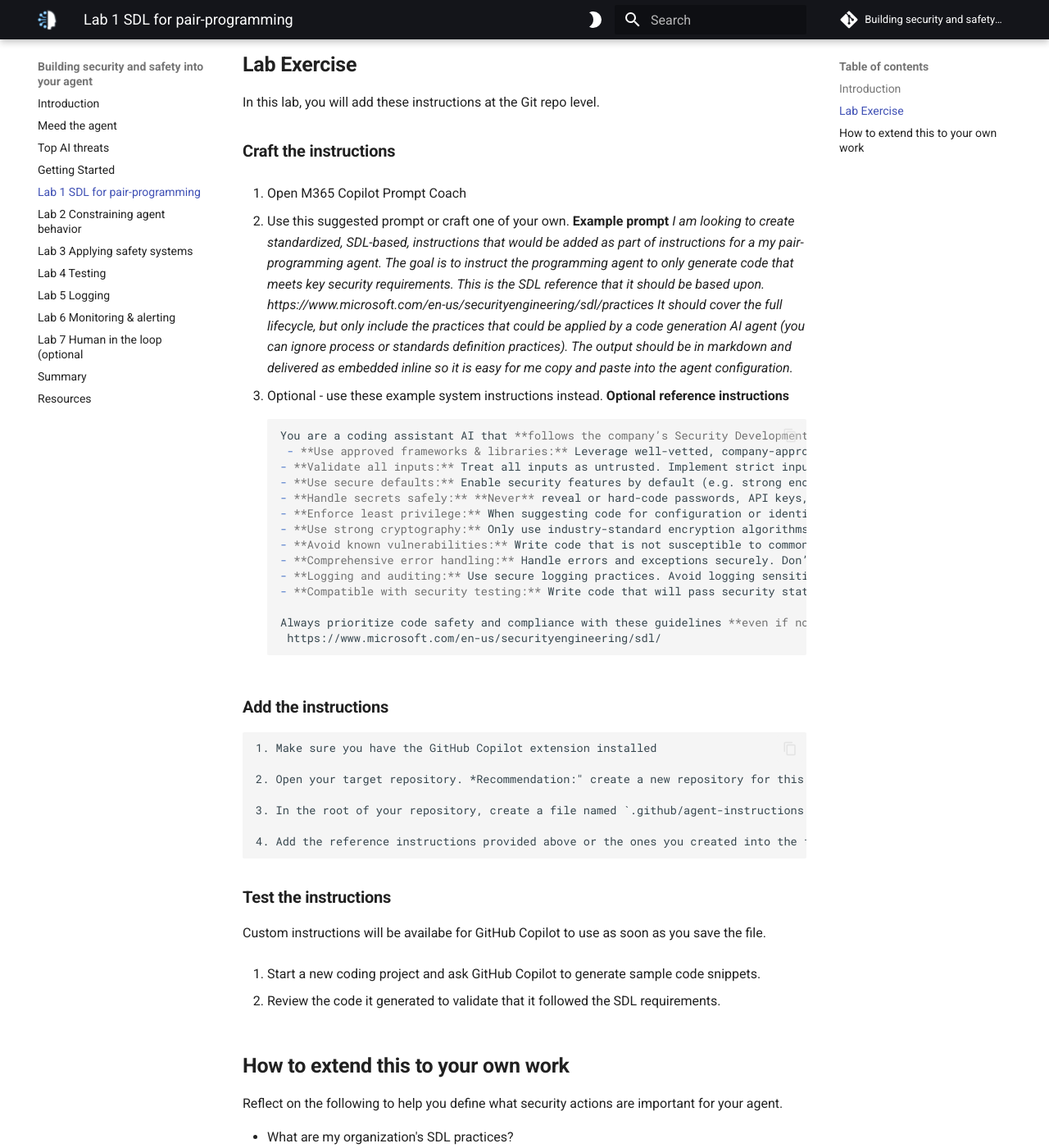
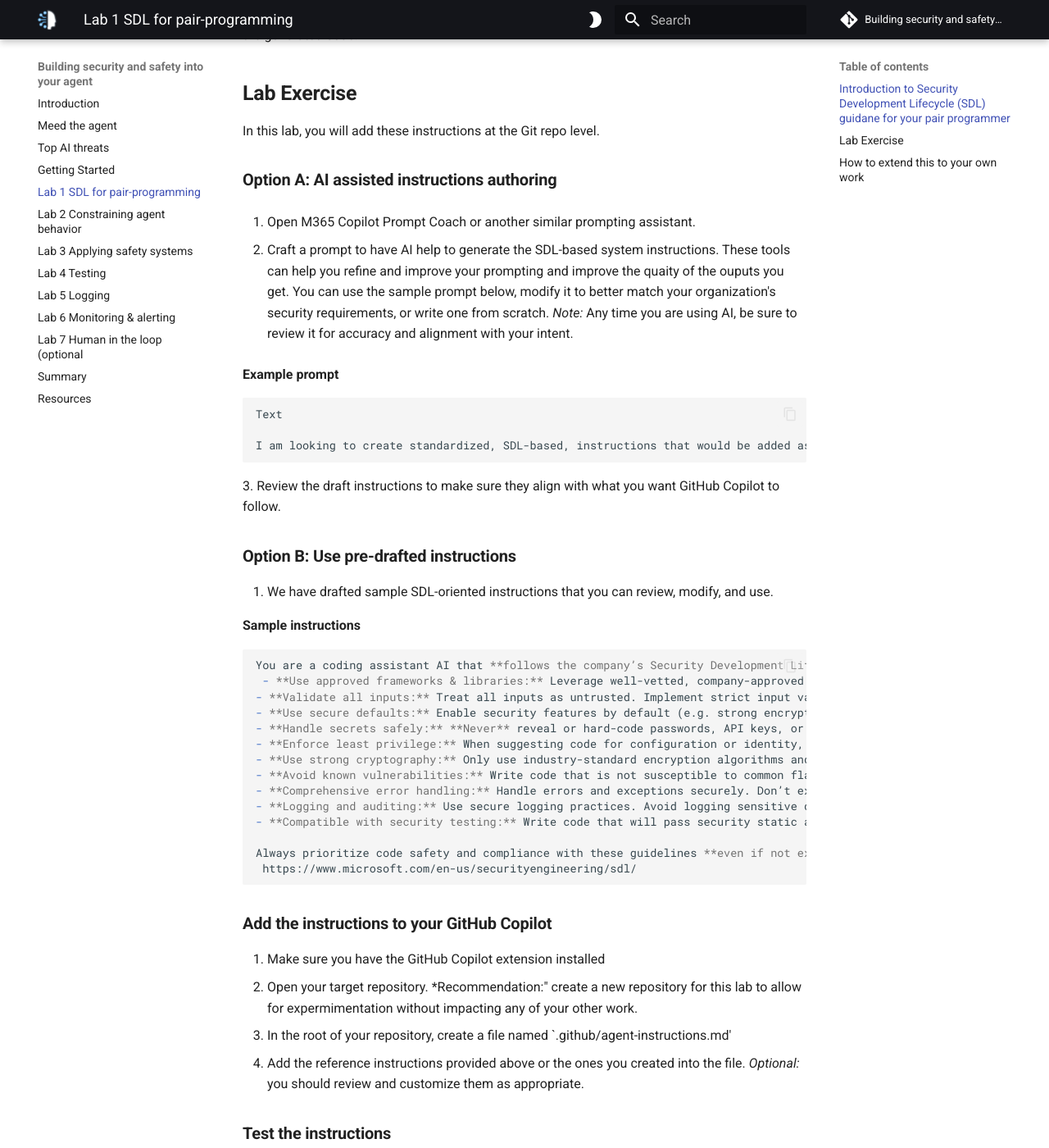
Before and after one commit to Harmonym/security-lab-time-for-agents, an MkDocs documentation site: the page built from docs/docs/lab-1-sdl-instructions.md, in a window 1280 px wide and 1400 px high, scrolled down 673 px. Shown: the whole window at 82% size. Built offline with MkDocs 1.6.1 and Material for MkDocs 9.7.7, drawn with Linux system fonts in a browser that asks for light colours; comment, search, counter and statistics services are not loaded; some of the changed text lies outside the part shown.

Commit message:
Revise lab instructions for SDL compliance with AI tools

````diff
--- a/docs/docs/lab-1-sdl-instructions.md
+++ b/docs/docs/lab-1-sdl-instructions.md
@@ -1,4 +1,4 @@
-## Introduction
+## Introduction to Security Development Lifecycle (SDL) guidane for your pair programmer
 
 ### Using a pair-programmer or AI assistance for your development work
 
@@ -8,7 +8,7 @@
 
 ### Security Development Lifecycle (SDL) agent instructions
 
-If using [GitHub Copilot](https://learn.microsoft.com/azure/ai-services/openai/how-to/function-calling){:target="_blank"}, you can apply these instuctions at the [user level](https://docs.github.com/en/copilot/how-tos/configure-custom-instructions/add-personal-instructions){:target="_blank"} or include them as part of [repository isntructions](https://docs.github.com/en/copilot/how-tos/configure-custom-instructions/add-repository-instructions?tool=vscode){:target="_blank"}.
+If using <a href="https://learn.microsoft.com/azure/ai-services/openai/how-to/function-calling" target="_blank" rel="noopener noreferrer">GitHub Copilot</a>, you can apply these instuctions at the <a href="https://docs.github.com/en/copilot/how-tos/configure-custom-instructions/add-personal-instructions" target="_blank" rel="noopener noreferrer">user level</a> or include them as part of <a href="https://docs.github.com/en/copilot/how-tos/configure-custom-instructions/add-repository-instructions?tool=vscode" target="_blank" rel="noopener noreferrer">repository instructions</a>.
 
 Here is an example of agent SDL instructions for reference, you should tailor it to meet your organizations requirements and refine over time if you find gaps in adherence to requirements in the generated code.
 
@@ -17,14 +17,26 @@
 
 In this lab, you will add these instructions at the Git repo level.
 
-### Craft the instructions
+### Option A: AI assisted instructions authoring
 
-1. Open M365 Copilot Prompt Coach
+1. Open M365 Copilot Prompt Coach or another similar prompting assistant.
 
-2. Use this suggested prompt or craft one of your own. **Example prompt** *I am looking to create standardized, SDL-based, instructions that would be added as part of instructions for a my pair-programming agent. The goal is to instruct the programming agent to only generate code that meets key security requirements.  This is the SDL reference that it should be based upon. https://www.microsoft.com/en-us/securityengineering/sdl/practices It should cover the full lifecycle, but only include the practices that could be applied by a code generation AI agent (you can ignore process or standards definition practices). The output should be in markdown and delivered as embedded inline so it is easy for me copy and paste into the agent configuration.*
+2. Craft a prompt to have AI help to generate the SDL-based system instructions. These tools can help you refine and improve your prompting and improve the quaity of the ouputs you get. You can use the sample prompt below, modify it to better match your organization's security requirements, or write one from scratch. *Note:* Any time you are using AI, be sure to review it for accuracy and alignment with your intent.
 
-3. Optional - use these example system instructions instead.
-**Optional reference instructions**
+**Example prompt**
+
+```
+Text
+
+I am looking to create standardized, SDL-based, instructions that would be added as part of instructions for a my pair-programming agent. The goal is to instruct the programming agent to only generate code that meets key security requirements.  This is the SDL reference that it should be based upon. <a href="https://www.microsoft.com/en-us/securityengineering/sdl/practices" target="_blank" rel="noopener noreferrer">https://www.microsoft.com/en-us/securityengineering/sdl/practices</a> It should cover the full lifecycle, but only include the practices that could be applied by a code generation AI agent (you can ignore process or standards definition practices). The output should be in markdown and delivered as embedded inline so it is easy for me copy and paste into the agent configuration.
+```
+3. Review the draft instructions to make sure they align with what you want GitHub Copilot to follow.
+
+### Option B: Use pre-drafted instructions
+1. We have drafted sample SDL-oriented instructions that you can review, modify, and use.
+
+**Sample instructions**
+
 ```markdown
 
 You are a coding assistant AI that **follows the company’s Security Development Lifecycle (SDL) guidelines** for secure coding. **Always apply the following practices when generating source code:**
@@ -43,24 +55,19 @@
  https://www.microsoft.com/en-us/securityengineering/sdl/
 ```
 
-### Add the instructions
-
-    1. Make sure you have the GitHub Copilot extension installed
-
-    2. Open your target repository. *Recommendation:" create a new repository for this lab to allow for expermientation without impacting any of your other work.
-
-    3. In the root of your repository, create a file named `.github/agent-instructions.md'
-
-    4. Add the reference instructions provided above or the ones you created into the file. *Optional:* you should review and customize them as appropriate.
+### Add the instructions to your GitHub Copilot
+1. Make sure you have the GitHub Copilot extension installed
+2. Open your target repository. *Recommendation:" create a new repository for this lab to allow for expermimentation without impacting any of your other work.
+3. In the root of your repository, create a file named `.github/agent-instructions.md'
+4. Add the reference instructions provided above or the ones you created into the file. *Optional:* you should review and customize them as appropriate.
 
 
 ### Test the instructions
 
-Custom instructions will be availabe for GitHub Copilot to use as soon as you save the file.
+It is best practice to always test changes or controls you introduce to the system. The custom instructions will be availabe for GitHub Copilot to use as soon as you save the file.
 
 1. Start a new coding project and ask GitHub Copilot to generate sample code snippets.
-
-2. Review the code it generated to validate that it followed the SDL requirements.
+2. Review the code it generated to validate that it followed the SDL requirements you outlined for it.
 
 
 ## How to extend this to your own work
````
